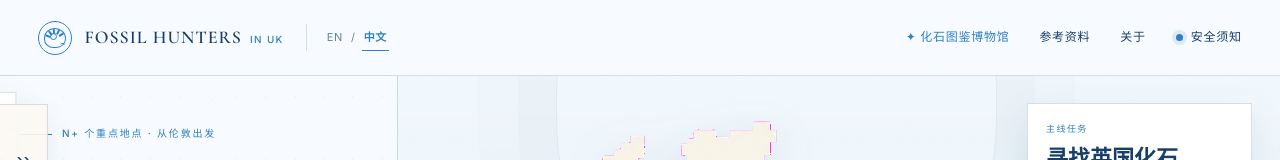
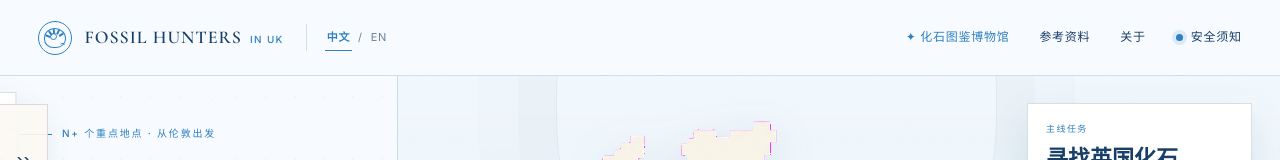
Before and after one commit to LUMINOUS1229/Uk-Fossil-Hunting, a Next.js app: page / in a window 1280 px wide. Shown: the top 160 px of the page. Built offline with nearby package versions, Linux system fonts and the light colour scheme.

Commit message:
Put Chinese first in language switcher

```diff
--- a/app/FossilMap.tsx
+++ b/app/FossilMap.tsx
@@ -2459,9 +2459,9 @@ export function FossilMap() {
             <span className="brand-title">FOSSIL HUNTERS <small>IN UK</small></span>
           </button>
           <div className="language-toggle" role="group" aria-label={language === "en" ? "Language" : "语言"}>
+            <button className={language === "zh" ? "active" : ""} onClick={() => setLanguage("zh")} aria-pressed={language === "zh"}>中文</button>
+            <span>/</span>
             <button className={language === "en" ? "active" : ""} onClick={() => setLanguage("en")} aria-pressed={language === "en"}>EN</button>
-            <span>/</span>
-            <button className={language === "zh" ? "active" : ""} onClick={() => setLanguage("zh")} aria-pressed={language === "zh"}>中文</button>
           </div>
         </div>
         <div className="top-actions">
```
